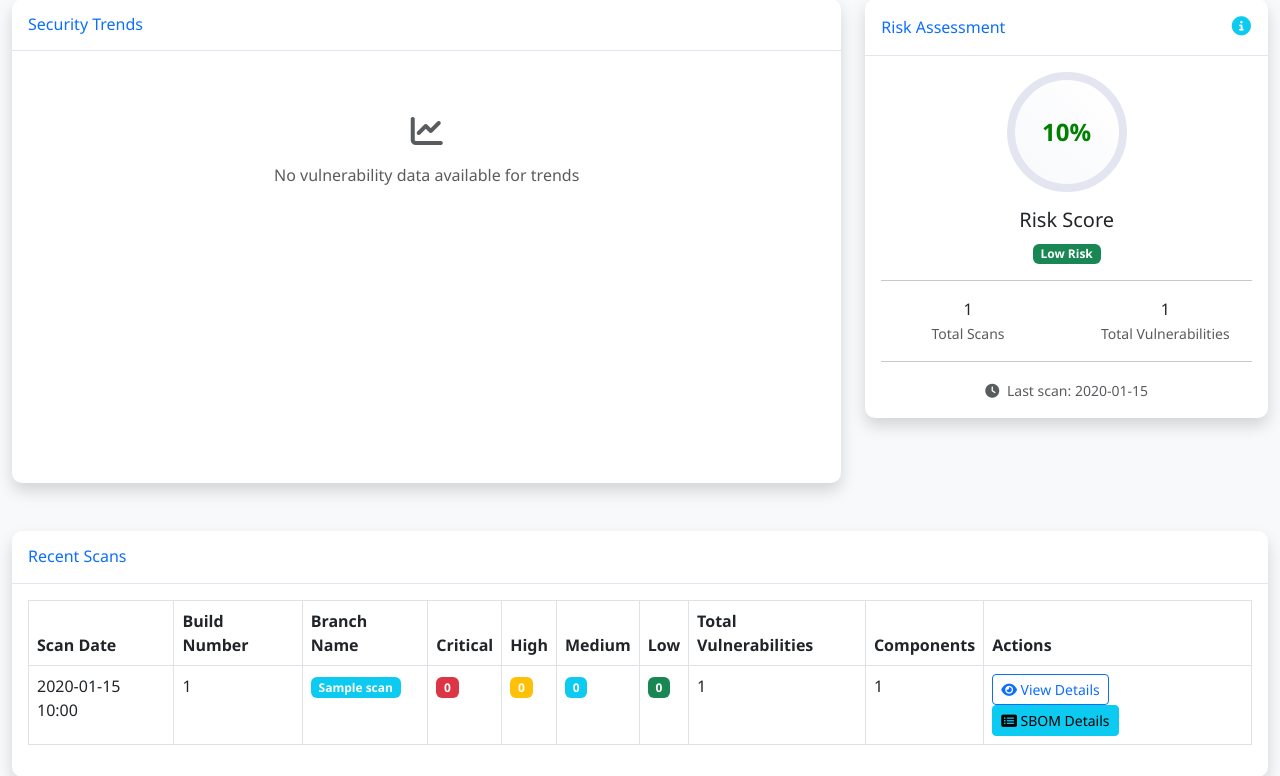
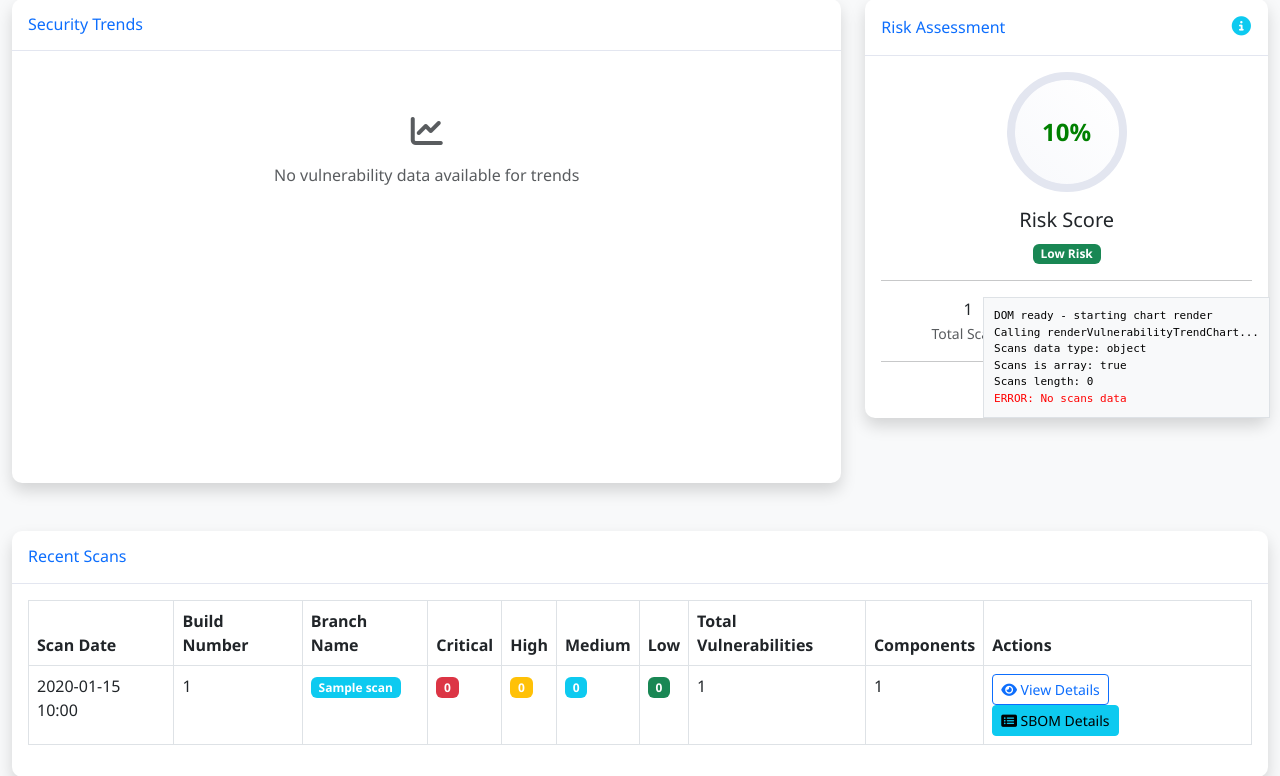
Before and after one commit to uday-globuslive/trivy-dashboard, a Flask app: template templates/project.html in a window 1280 px wide. Shown: the part 372-1148 px from the top of the page. Run offline with Flask 3, Linux system fonts and the light colour scheme; the template is opened without the code that fills it: most values are stand-ins (such as "Sample title", 1, 10 or a date in 2020); parts of the project's set-up code (start-up, migrations or seed data) failed here and were passed over; some libraries are stand-ins or nearby versions.

Commit message:
Add debug logging to chart rendering

```diff
--- a/app.py
+++ b/app.py
@@ -393,6 +393,11 @@
         app_data['scans'][scan_id] for scan_id in project['scans']
     ]
     project_scans.sort(key=lambda x: x['timestamp'] if x['timestamp'] else datetime.min, reverse=True)
+
+    logger.info(f"📊 Project scans count: {len(project_scans)}")
+    for i, scan in enumerate(project_scans[:3]):
+        vuln_count = len(scan.get('vulnerabilities', []))
+        logger.info(f"   Scan {i}: {vuln_count} vulnerabilities, timestamp: {scan.get('timestamp', 'N/A')}")
 
     # Calculate trend data
     trend_data = analytics.calculate_vulnerability_trends(project_scans)
--- a/templates/project.html
+++ b/templates/project.html
@@ -240,11 +240,15 @@
 // Vulnerability Trend Chart
 function renderVulnerabilityTrendChart() {
     const scans = {{ scans | tojson }};
-    console.log('Chart data - Scans received:', scans);
-    console.log('Number of scans:', scans ? scans.length : 0);
+
+    if (window.debugLog) {
+        window.debugLog(`Scans data type: ${typeof scans}`);
+        window.debugLog(`Scans is array: ${Array.isArray(scans)}`);
+        window.debugLog(`Scans length: ${scans ? scans.length : 'null'}`);
+    }
 
     if (!scans || scans.length === 0) {
-        console.warn('No scans data available');
+        if (window.debugLog) window.debugLog('ERROR: No scans data');
         document.getElementById('vulnerabilityTrendChart').innerHTML = `
             <div class="text-center py-5">
                 <i class="fas fa-chart-line fa-2x text-muted mb-3"></i>
@@ -254,12 +258,16 @@
         return;
     }
 
+    if (window.debugLog) window.debugLog(`Processing ${scans.length} scans`);
+
     // Sort scans by timestamp
     const sortedScans = scans.sort((a, b) => {
         const dateA = new Date(a.timestamp);
         const dateB = new Date(b.timestamp);
         return dateA - dateB;
     });
+
+    if (window.debugLog) window.debugLog(`After sort: first=${sortedScans[0]?.id}, last=${sortedScans[sortedScans.length-1]?.id}`);
 
     // Extract data for chart
     const labels = sortedScans.map(scan => {
@@ -287,21 +295,35 @@
         return count;
     });
 
-    console.log('Chart data extracted:');
-    console.log('  Labels:', labels);
-    console.log('  Critical:', criticalData);
-    console.log('  High:', highData);
-    console.log('  Medium:', mediumData);
-    console.log('  Low:', lowData);
+    if (window.debugLog) {
+        window.debugLog(`Data extracted - Critical sum: ${criticalData.reduce((a,b)=>a+b, 0)}`);
+        window.debugLog(`High sum: ${highData.reduce((a,b)=>a+b, 0)}, Medium: ${mediumData.reduce((a,b)=>a+b, 0)}`);
+    }
 
     // Clear placeholder and get canvas container
     const container = document.getElementById('vulnerabilityTrendChart');
+    if (!container) {
+        if (window.debugLog) window.debugLog('ERROR: Chart container not found');
+        return;
+    }
+
     container.innerHTML = '<canvas id="vulnerabilityChart"></canvas>';
 
     // Create chart
     const ctx = document.getElementById('vulnerabilityChart');
-    if (ctx && window.Chart) {
-        console.log('Creating Chart.js chart...');
+    if (!ctx) {
+        if (window.debugLog) window.debugLog('ERROR: Canvas not created');
+        return;
+    }
+
+    if (!window.Chart) {
+        if (window.debugLog) window.debugLog('ERROR: Chart.js not available');
+        return;
+    }
+
+    if (window.debugLog) window.debugLog('Creating Chart.js chart...');
+
+    try {
         new Chart(ctx, {
             type: 'line',
             data: {
@@ -370,9 +392,10 @@
                 }
             }
         });
-        console.log('Chart created successfully');
-    } else {
-        console.error('Chart context or Chart.js not available');
+        if (window.debugLog) window.debugLog('SUCCESS: Chart created!');
+    } catch (e) {
+        if (window.debugLog) window.debugLog(`ERROR creating chart: ${e.message}`);
+        console.error('Chart creation error:', e);
     }
 }
 
@@ -383,6 +406,22 @@
 
 // Add CSS for risk score circle
 document.addEventListener('DOMContentLoaded', function() {
+    // Debug logging to page
+    const debugDiv = document.createElement('div');
+    debugDiv.id = 'debug-log';
+    debugDiv.style.cssText = 'position: fixed; bottom: 10px; right: 10px; background: #f8f9fa; border: 1px solid #dee2e6; padding: 10px; font-size: 11px; font-family: monospace; max-width: 300px; max-height: 200px; overflow-y: auto; z-index: 9999; display: none;';
+    document.body.appendChild(debugDiv);
+
+    window.debugLog = function(msg) {
+        debugDiv.style.display = 'block';
+        const p = document.createElement('div');
+        p.textContent = msg;
+        p.style.color = msg.includes('ERROR') ? 'red' : msg.includes('SUCCESS') ? 'green' : 'black';
+        debugDiv.appendChild(p);
+    };
+
+    window.debugLog('DOM ready - starting chart render');
+
     const style = document.createElement('style');
     style.textContent = `
         .risk-score-circle {
@@ -411,6 +450,7 @@
     document.head.appendChild(style);
 
     // Render vulnerability trend chart
+    window.debugLog('Calling renderVulnerabilityTrendChart...');
     renderVulnerabilityTrendChart();
 });
 </script>
```
